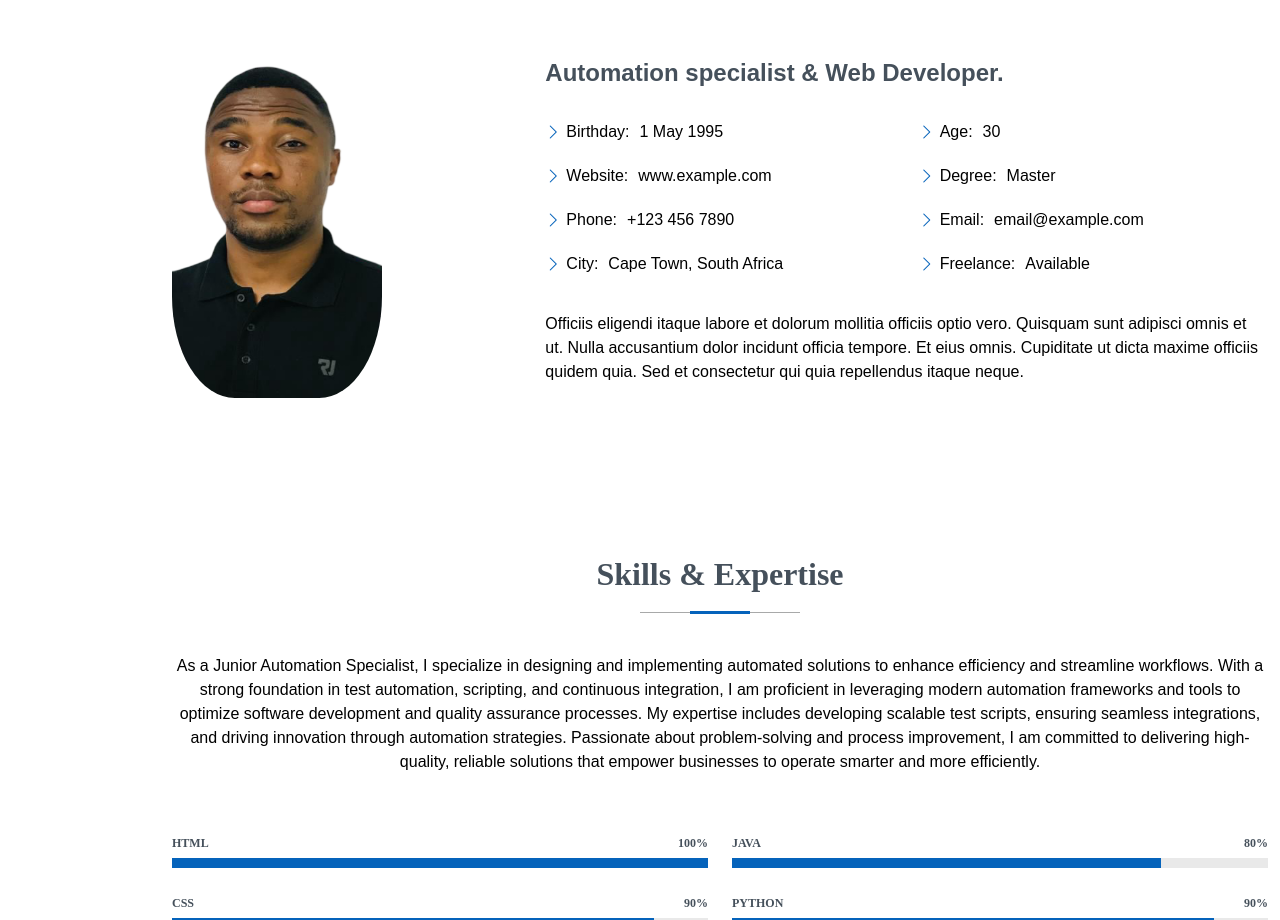
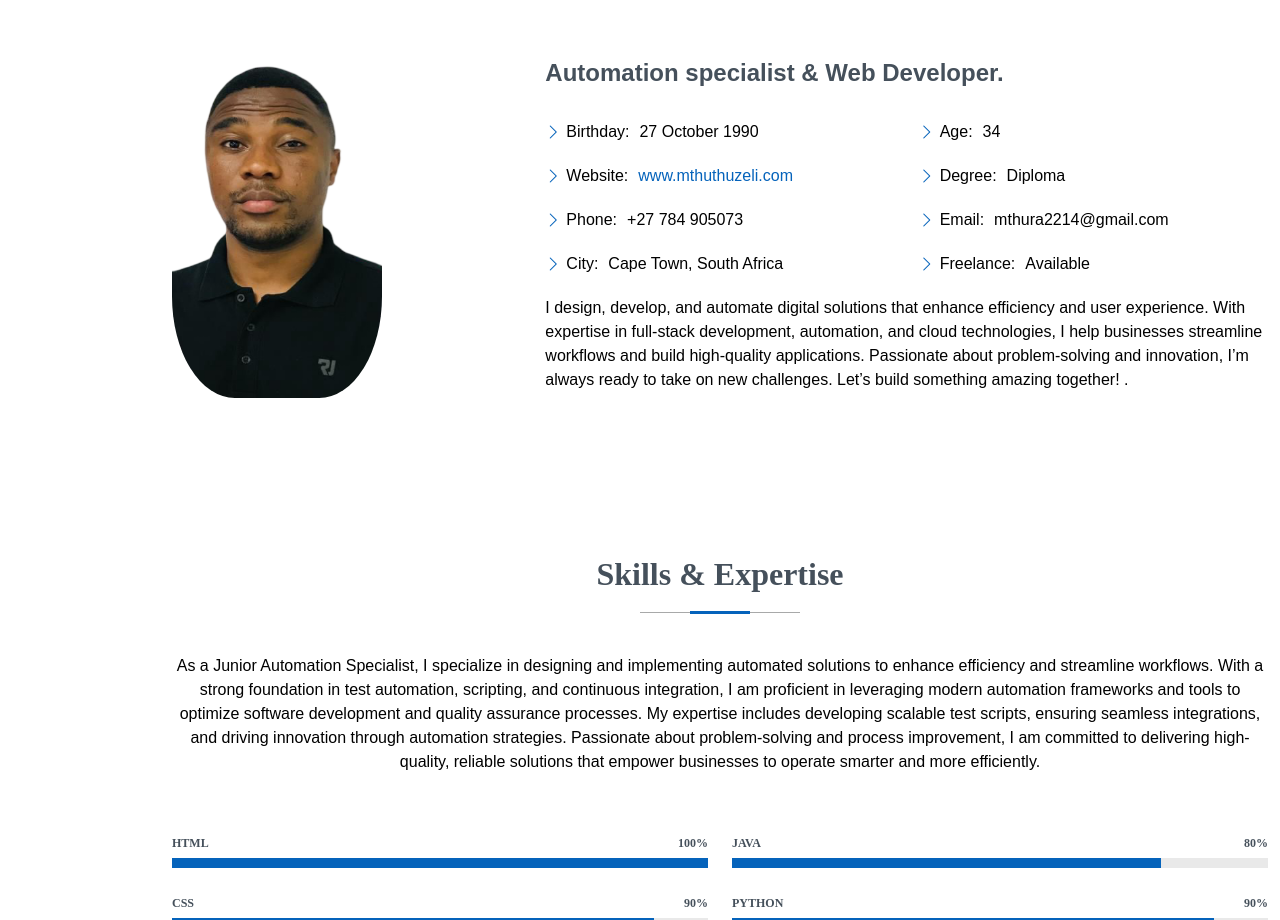
Before and after one commit to luyanda2020/portfolio, a plain HTML site: page index.html in a window 1280 px wide. Shown: the part 1160-2080 px from the top of the page. Drawn offline with Linux system fonts and the light colour scheme.

Commit message:
added links to my github projects

```diff
--- a/index.html
+++ b/index.html
@@ -98,24 +98,23 @@
             <div class="row">
               <div class="col-lg-6">
                 <ul>
-                  <li><i class="bi bi-chevron-right"></i> <strong>Birthday:</strong> <span>1 May 1995</span></li>
-                  <li><i class="bi bi-chevron-right"></i> <strong>Website:</strong> <span>www.example.com</span></li>
-                  <li><i class="bi bi-chevron-right"></i> <strong>Phone:</strong> <span>+123 456 7890</span></li>
+                  <li><i class="bi bi-chevron-right"></i> <strong>Birthday:</strong> <span>27 October 1990</span></li>
+                  <li><i class="bi bi-chevron-right"></i> <strong>Website:</strong> <a href="https://mthura2214.github.io/portfolio/#hero"><span>www.mthuthuzeli.com</span></a></li>
+                  <li><i class="bi bi-chevron-right"></i> <strong>Phone:</strong> <span>+27 784 905073</span></li>
                   <li><i class="bi bi-chevron-right"></i> <strong>City:</strong> <span>Cape Town, South Africa</span></li>
                 </ul>
               </div>
               <div class="col-lg-6">
                 <ul>
-                  <li><i class="bi bi-chevron-right"></i> <strong>Age:</strong> <span>30</span></li>
-                  <li><i class="bi bi-chevron-right"></i> <strong>Degree:</strong> <span>Master</span></li>
-                  <li><i class="bi bi-chevron-right"></i> <strong>Email:</strong> <span>email@example.com</span></li>
+                  <li><i class="bi bi-chevron-right"></i> <strong>Age:</strong> <span>34</span></li>
+                  <li><i class="bi bi-chevron-right"></i> <strong>Degree:</strong> <span>Diploma</span></li>
+                  <li><i class="bi bi-chevron-right"></i> <strong>Email:</strong> <span>mthura2214@gmail.com</span></li>
                   <li><i class="bi bi-chevron-right"></i> <strong>Freelance:</strong> <span>Available</span></li>
                 </ul>
               </div>
             </div>
-            <p class="py-3">
-              Officiis eligendi itaque labore et dolorum mollitia officiis optio vero. Quisquam sunt adipisci omnis et ut. Nulla accusantium dolor incidunt officia tempore. Et eius omnis.
-              Cupiditate ut dicta maxime officiis quidem quia. Sed et consectetur qui quia repellendus itaque neque.
+            <p class="about">
+              I design, develop, and automate digital solutions that enhance efficiency and user experience. With expertise in full-stack development, automation, and cloud technologies, I help businesses streamline workflows and build high-quality applications. Passionate about problem-solving and innovation, I’m always ready to take on new challenges. Let’s build something amazing together! .
             </p>
           </div>
         </div>
@@ -294,9 +293,9 @@
       <div class="container section-title" data-aos="fade-up">
         <h2>Projects</h2>
         <div class="blue-button">
-          <a href="https://mthura2214.github.io/banking-app/"><button type="submit">Banking App</button></a>
-          <a href=""></a><button type="submit">Weather App</button></a>
-          <a href=""></a><button type="submit">E-Commerce</button></a>
+          <a href="https://github.com/mthura2214/banking-app"><button type="submit">Banking App</button></a>
+          <a href="https://github.com/mthura2214/weather-app"></a><button type="submit">Weather App</button></a>
+          <a href="https://github.com/mthura2214/website-portfolio"></a><button type="submit">E-Commerce</button></a>
         </div>
 
       </div><!-- End Section Title -->
```
